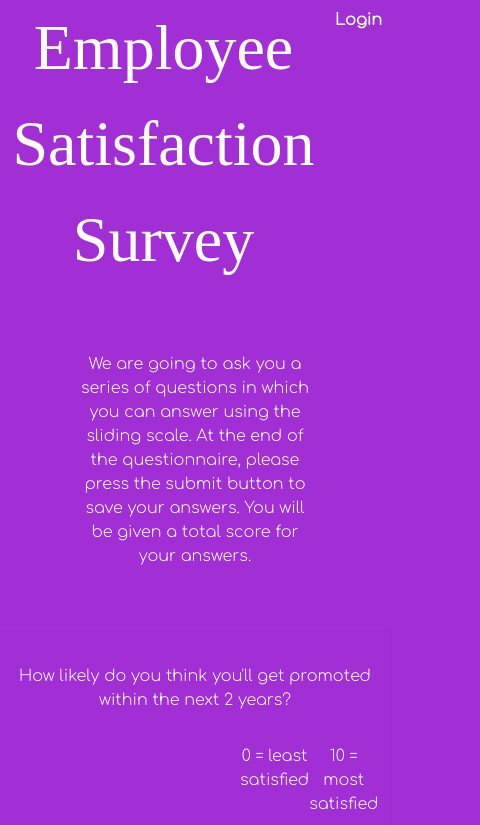
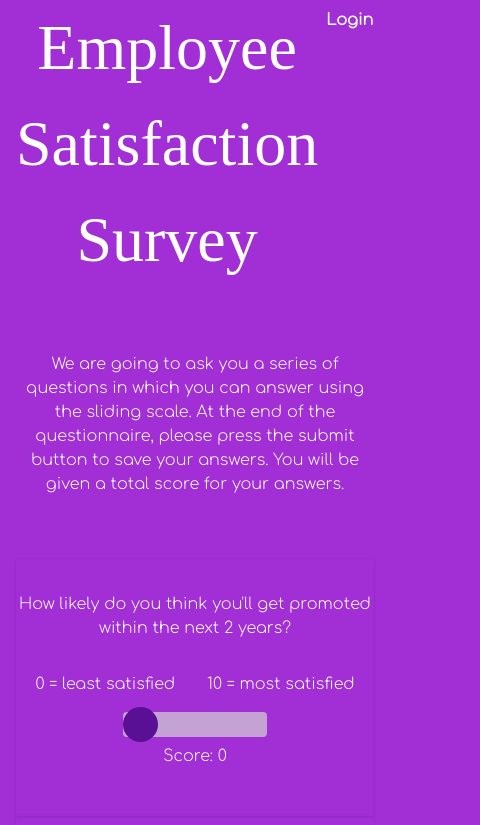
Before and after one commit to tommo593/job_satisfaction_ts, a React (Vite) app: page / in a window 390 px wide. Shown: the top 825 px of the page, 480 px wide, since content can reach past the window. Built offline with nearby package versions, Linux system fonts and the light colour scheme; a web font is replaced by a local one.

Commit message:
Removed px-60 from all components in order to make it responsive

```diff
--- a/src/App.tsx
+++ b/src/App.tsx
@@ -34,7 +34,7 @@ const App: React.FC = () => {
 
   return (
     <>
-      <div>
+      <div className="px-4">
         <div>
           <Navbar />
         </div>
--- a/src/components/Header.tsx
+++ b/src/components/Header.tsx
@@ -1,6 +1,6 @@
 const Header = () => {
   return (
-    <div className="py-8 px-20">
+    <div className="py-8 text-center">
       <p>
         We are going to ask you a series of questions in which you can answer
         using the sliding scale. At the end of the questionnaire, please press
--- a/src/components/Slider.tsx
+++ b/src/components/Slider.tsx
@@ -17,7 +17,7 @@ const Slider: React.FC<SliderProps> = ({ onSliderChange, question }) => {
 
   return (
     <div className="py-4">
-      <div className="flex justify-between px-60 py-4">
+      <div className="flex flex-row justify-center gap-8 py-4">
         <p>0 = least satisfied</p>
         <p>10 = most satisfied</p>
       </div>
```
